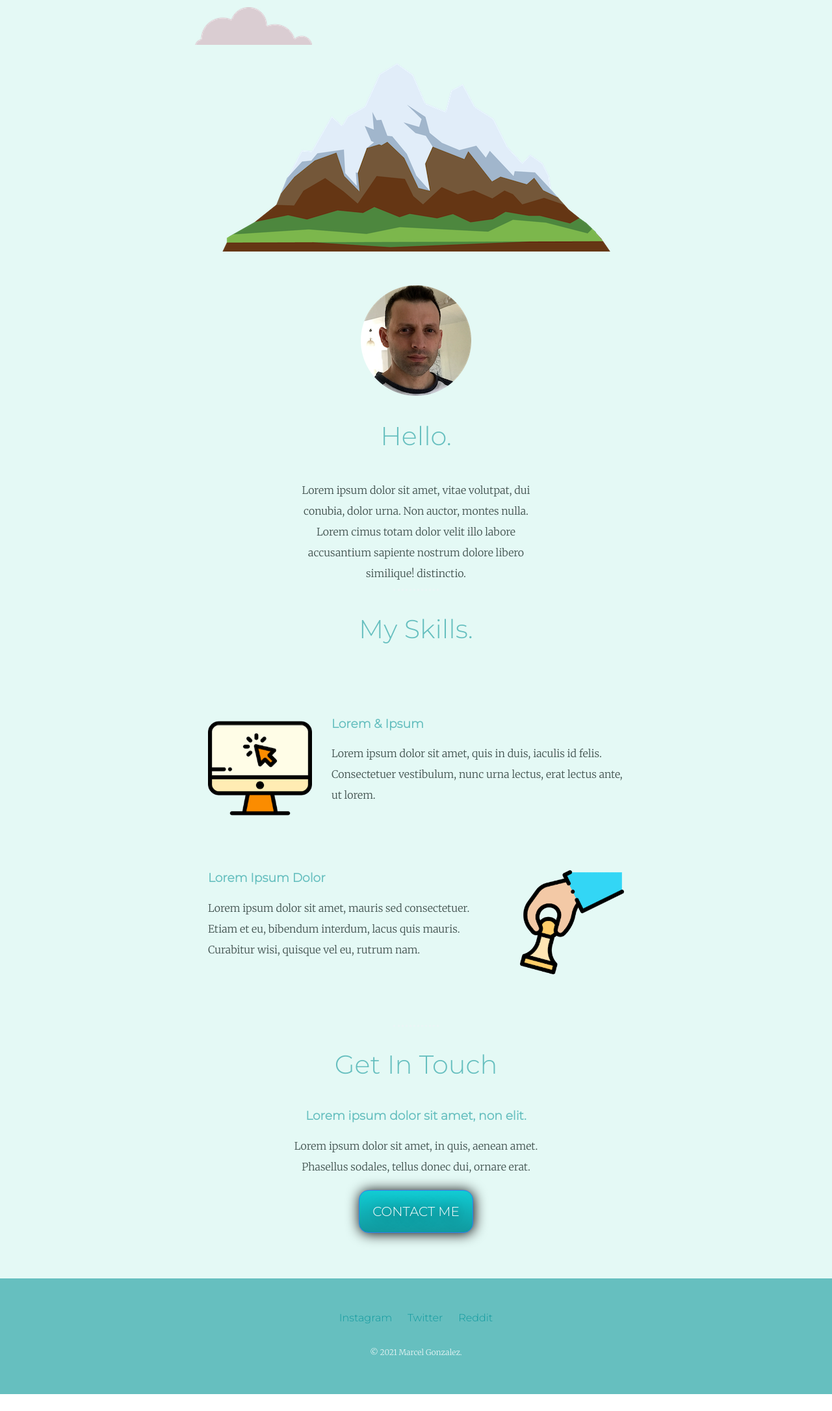
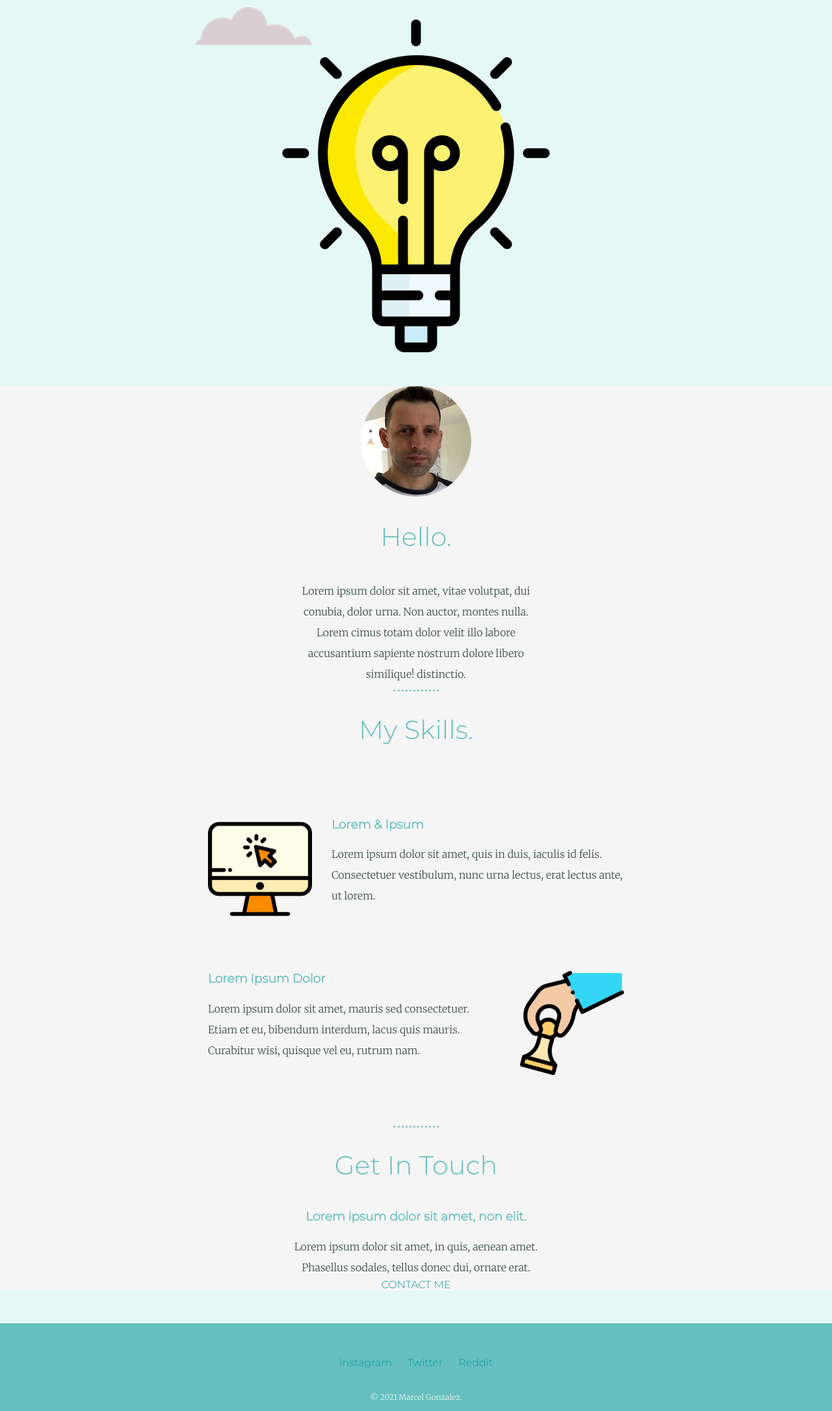
Before and after one commit to mrlg-web/SIAN-CLON, a plain HTML site: page index.html in a window 1280 px wide. Shown: the part 389-2560 px from the top of the page at 65% size. Before the commit the page ends 2534 px from the top, so only its background shows below. Drawn offline with Linux system fonts and the light colour scheme.

Commit message:
change icons and some background colours

```diff
--- a/index.html
+++ b/index.html
@@ -22,7 +22,7 @@
 
         <img class="botton-cloud" src="images/cloud.png" alt="cloud-img">
 
-        <img class="mountain" src="images/mountain.png" alt="mountain-img">
+        <img class="idea" src="images/idea.png" alt="idea-img">
 
         <div class="middle-container">
             <div class="profile">
--- a/styles.css
+++ b/styles.css
@@ -29,7 +29,7 @@ h3 {
 }
 
 hr{
-    border: dotted #eaf6f6;
+    border: dotted #99c7c7;
     border-bottom: none;
     width: 5%;
     padding-top: 100 auto;
@@ -52,7 +52,7 @@ a:hover{
     padding-top: 120px;
 }
 .middle-container{
-
+ background-color: #f6f5f5;
 margin: 100px, 0;
 }
 
@@ -81,7 +81,7 @@ padding: 50px 0 20px;
     top: 400px;
 }
 
-.mountain {
+.idea {
     margin-bottom:  3rem;
 }
 
@@ -127,7 +127,7 @@ text-align: left;
     margin-left: 30px;
 }
 
-.btn {
+.BUTTON_FKF {
     background: #11CCD4;
     background-image: -webkit-linear-gradient(top, #11CCD4, #11999E);
     background-image: -moz-linear-gradient(top, #11CCD4, #11999E);
@@ -138,7 +138,7 @@ text-align: left;
     -moz-border-radius: 15px;
     border-radius: 15px;
     color: #FFFFFF;
-    font-family: 'Montserrat', sans-serif;
+    font-family: Arial;
     font-size: 20px;
     font-weight: 100;
     padding: 20px;
@@ -165,5 +165,4 @@ text-align: left;
     -moz-border-radius: 20px;
     border-radius: 20px;
     text-decoration: none;
-    text-align: 2;
  }
```
Also changed, not shown: images/idea.png (added).
